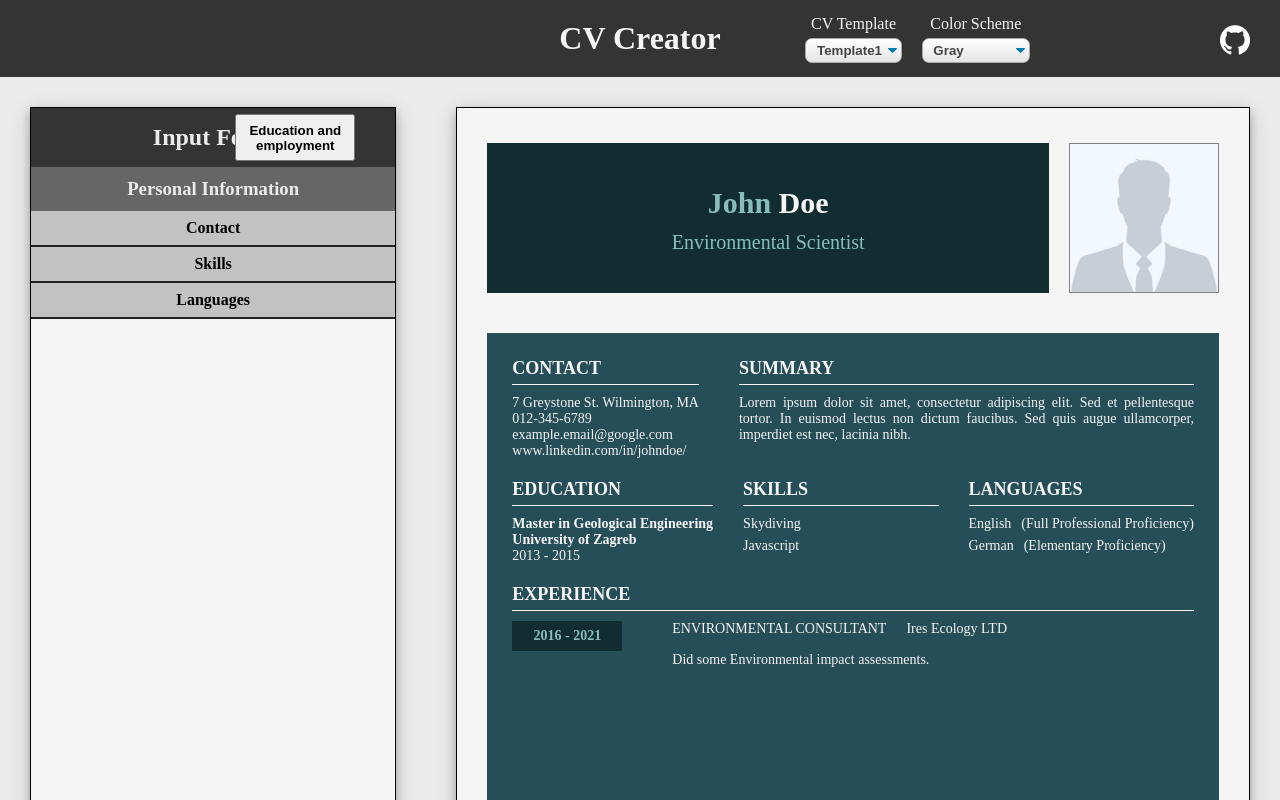
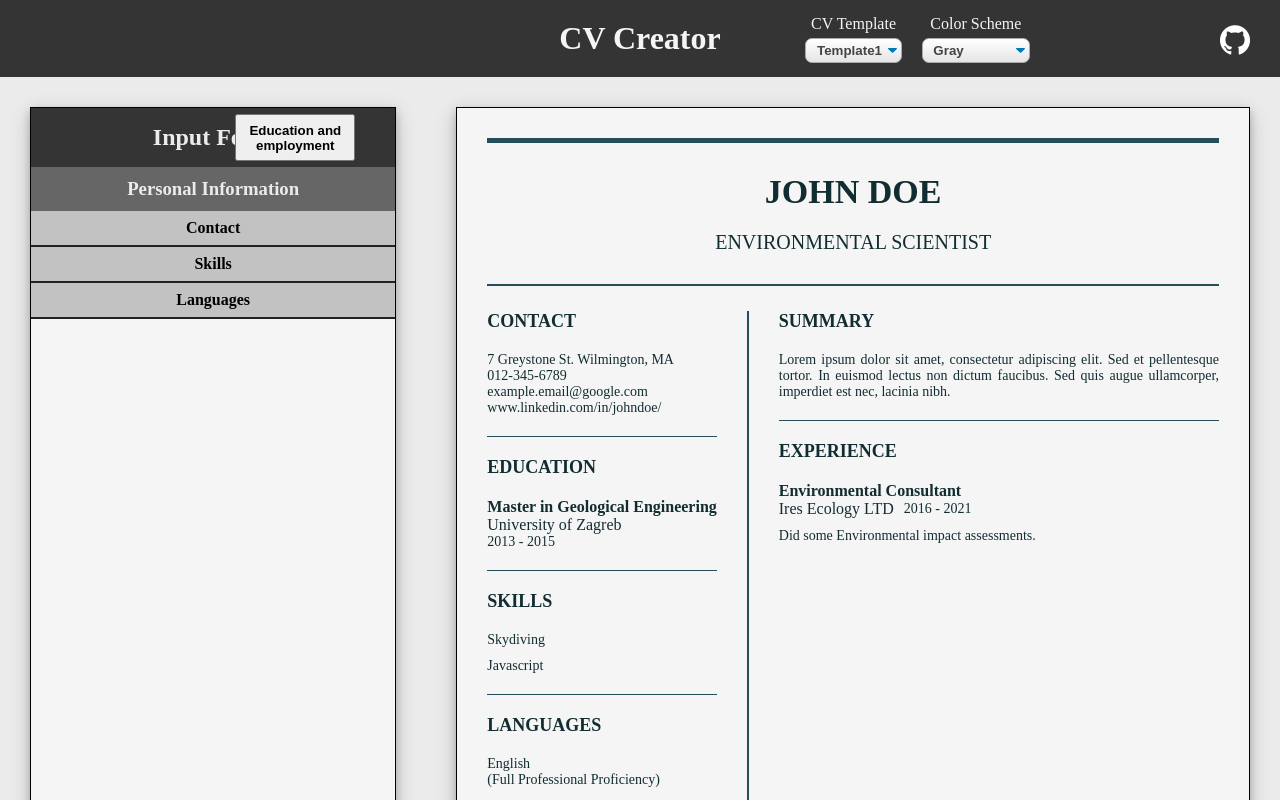
Before and after one commit to MrDando/CV-Project, a React (Create React App) app: page / in a window 1280 px wide. Shown: the top 800 px of the page. Built offline with nearby package versions, Linux system fonts and the light colour scheme.

Commit message:
Added CV template3

```diff
--- a/src/App.js
+++ b/src/App.js
@@ -113,7 +113,7 @@ class App extends React.Component {
 
     this.state = {
       form: 'personal',
-      cvTemplate: 'template2',
+      cvTemplate: 'template3',
       colorSchemes: ['Gray', 'Modern', 'Stylish', 'Purple Tints', 'Corporate'],
       switchButton: 'Education and employment',
       firstname: 'John',
--- a/src/Components/CVs/CVContainer.js
+++ b/src/Components/CVs/CVContainer.js
@@ -2,6 +2,7 @@ import React from 'react'
 
 import Template1 from './Template1/Template1'
 import Template2 from './Template2/Template2'
+import Template3 from './Template3/Template3'
 
 function CVContainer(props) {
     const template = props.data.cvTemplate
@@ -17,6 +18,12 @@ function CVContainer(props) {
                 <Template2 data={props.data}/>
             </div>
         )
+    } else if (template === 'template3') {
+        return (
+            <div>
+                <Template3 data={props.data}/>
+            </div>
+        )
     }
 }
 
--- a/src/Components/CVs/Template1/Template1.css
+++ b/src/Components/CVs/Template1/Template1.css
@@ -2,19 +2,19 @@
     background-color: var(--secondary);
 }
 
-.personal {
+.template1 .personal {
     padding: 50px 20px 20px 20px;
     width: 40%;
     background-color: var(--primary);
     color: var(--tertiary)
 }
 
-.professional {
+.template1 .professional {
     padding: 50px 20px 20px 20px;
     color: var(--quaternary)
 }
 
-.name span {
+.template1 .name span {
     font-size: 30px;
     font-weight: bold;
 }
@@ -33,7 +33,7 @@
     color: var(--quaternary)
 }
 
-.lastname {
+.template1 .lastname {
     padding-top: 10px;
 }
 
@@ -46,38 +46,38 @@
     width: 160px;
 }
 
-.section {
+.template1 .section {
     padding-top: 20px;
 }
 
-.category {
+.template1 .category {
     padding-bottom: 10px;
 }
 
-.category:last-child {
+.template1 .category:last-child {
     padding-bottom: 0;
 }
 
 
 
-.contact .category-name {
+.template1 .contact .category-name {
     font-weight: bold;
 }
 
-.skills ul {
+.template1 .skills ul {
     padding-top: 10px;
     padding-left: 20px;
 }
 
-.language {
+.template1 .language {
     margin-bottom: 5px;
 }
 
-.languages .proficiency {
+.template1 .languages .proficiency {
     font-size: 0.8em;
 }
 
-.photo-container {
+.template1 .photo-container {
     overflow: hidden;
 }
 
--- /dev/null
+++ b/src/Components/CVs/Template3/Template3.css
@@ -0,0 +1,87 @@
+.template3 {
+    font-size: 14px;
+}
+
+.template3.wrapper {
+    padding: 30px;
+    color: var(--primary);
+    background-color: var(--quinary);
+}
+
+.template3 h2 {
+    font-size: 18px;
+    margin-bottom: 20px;
+}
+
+.template3 h3 {
+    font-size: 16px;
+    font-weight: normal;
+}
+
+.template3 .title {
+    padding: 30px 0;
+    margin-bottom: 25px;
+    border-top: 5px solid var(--secondary);
+    border-bottom: 2px solid var(--secondary);
+    text-align: center;
+}
+
+.template3 .name {
+    font-size: 34px;
+    font-weight: bold;
+    padding-bottom: 20px;
+}
+
+.template3 .profession {
+    font-size: 20px;
+}
+
+.template3 .main-container {
+    height: 100%;
+}
+
+.template3 .left {
+    padding-right: 30px;
+    margin-right: 30px;
+    border-right: 2px solid var(--secondary);
+}
+
+.template3 .section {
+    padding-bottom: 20px;
+    margin-bottom: 20px;
+    border-bottom: 1px solid var(--secondary);
+}
+
+.template3 .section:last-child {
+    padding-bottom: 20px;
+    margin-bottom: none;
+    border: none;
+}
+
+.template3 .item {
+    padding-bottom: 10px;
+}
+
+.template3 .item:last-child {
+    padding-bottom: 0;
+}
+
+.template3 .degree {
+    font-weight: bold;
+}
+
+.template3 .right {
+    flex: 1;
+}
+
+.template3 .summary {
+    text-align: justify;
+}
+
+.template3 .job-intro {
+    padding-bottom: 10px;
+}
+
+.template3 .position {
+    font-weight: bold;
+}
--- /dev/null
+++ b/src/Components/CVs/Template3/Template3.js
@@ -0,0 +1,148 @@
+import React from 'react'
+import './Template3.css'
+
+
+function Skills(props) {
+    return (
+        <div>
+                    {props.skills.map(skill => {
+                        return <div key={skill.key} className='item'>{skill.skillName}</div>
+                    })}
+        </div>
+    )
+}
+
+function Languages(props) {
+    return (
+        <div>
+                {props.languages.map(language => {
+                    return  <div key={language.key} className='item'>
+                                <div>{language.languageName}</div>
+                                <div>({language.proficiency})</div>
+                            </div>
+                })}
+        </div>
+    )
+}
+
+function Experience(props) {
+    return(
+        <div>
+            {props.experiences.map(experience => {
+                return  <div key={experience.key} className='item'>
+                            <h3 className='position'>{experience.position}</h3>
+                            <div className='flex align-center job-intro'>
+                                <h3>{experience.employer}</h3>
+                                <p style={{marginLeft: '10px'}}>{experience.fromObj.year} - {experience.toObj.year}</p>
+                            </div>
+                            <p>{experience.description}</p>
+                        </div>
+            })}
+        </div>
+    )
+}
+
+function Education(props) {
+    return(
+        <div>
+             {props.educationArr.map(education => {
+                return  <div key={education.key} className='item'>
+                            <h3 className='degree'>{education.degree}</h3>
+                            <h3 className='institution'>{education.institution}</h3>
+                            <span>{education.fromObj.year} - {education.toObj.year}</span>
+                        </div>
+            })}
+        </div>
+    )
+}
+
+function Template1(props) {
+    const data = props.data
+    return (
+        <div className='cv template3 flex column wrapper'>
+            <div className='title'>
+                <p className='name'>{data.firstname.toUpperCase()} {data.lastname.toUpperCase()}</p>
+                <p className='profession'>{data.profession.toUpperCase()}</p>
+            </div>
+            <div className='flex main-container'>
+                <div className='left'>
+                    <div className='contact section'>
+                        <h2>CONTACT</h2>
+                        <div>
+                            <p>{data.adress}</p>
+                            <p>{data.phone}</p>
+                            <p>{data.email}</p>
+                            <p>{data.linkedIn}</p>
+                        </div>
+                    </div>
+                    <div className='education section'>
+                        <h2>EDUCATION</h2>
+                        <Education educationArr={data.educationArr}/>
+                    </div>
+                    <div className='skills section'>
+                        <h2>SKILLS</h2>
+                        <Skills skills={data.skills} />
+                    </div>
+                    <div className='languages section'>
+                        <h2>LANGUAGES</h2>
+                        <Languages languages={data.languages} />
+                    </div>
+                </div>
+                <div className='right'>
+                    <div className='section'>
+                        <h2>SUMMARY</h2>
+                        <p className='summary'>{data.summary}</p>
+                    </div>
+                    <div>
+                        <h2>EXPERIENCE</h2>
+                        <Experience experiences={data.experiences} />
+                    </div>
+                </div>
+            </div>
+
+        </div>
+    )
+}
+
+export default Template1
+
+/*
+<div className='personal flex column'>
+<div className='name flex column'>
+    <span className='firstname'>{data.firstname}</span>
+    <span className='lastname'>{data.lastname}</span>
+</div>
+<div className='photo-container flex'>
+    <img src={data.photoURL} alt=''></img>
+</div>
+<div className='contact section'>
+    <h2>Contact</h2>
+    <div className='address category'>
+        <h3 className='category-name'>Adress:</h3>
+        <div className='value'>{data.adress}</div>
+    </div>
+    <div className='phone category'>
+        <h3 className='category-name'>Phone:</h3>
+        <div className='value'>{data.phone}</div>
+    </div>
+    <div className='email category'>
+        <h3 className='category-name'>email:</h3>
+        <div className='value'>{data.email}</div>
+    </div>
+    <div className='linkedin category'>
+        <h3 className='category-name'>LinkedIn:</h3>
+        <div className='value'>{data.linkedIn}</div>
+    </div>
+</div>
+<Skills skills={data.skills}/>
+<Languages languages={data.languages}/>
+</div>
+<div className='professional flex column'>
+<div>
+    <h2>Summary</h2>
+    <p>{data.summary}</p>
+</div>
+<Experience experiences={data.experiences}/>
+<Education educationArr={data.educationArr}/>
+</div>
+*/
```
